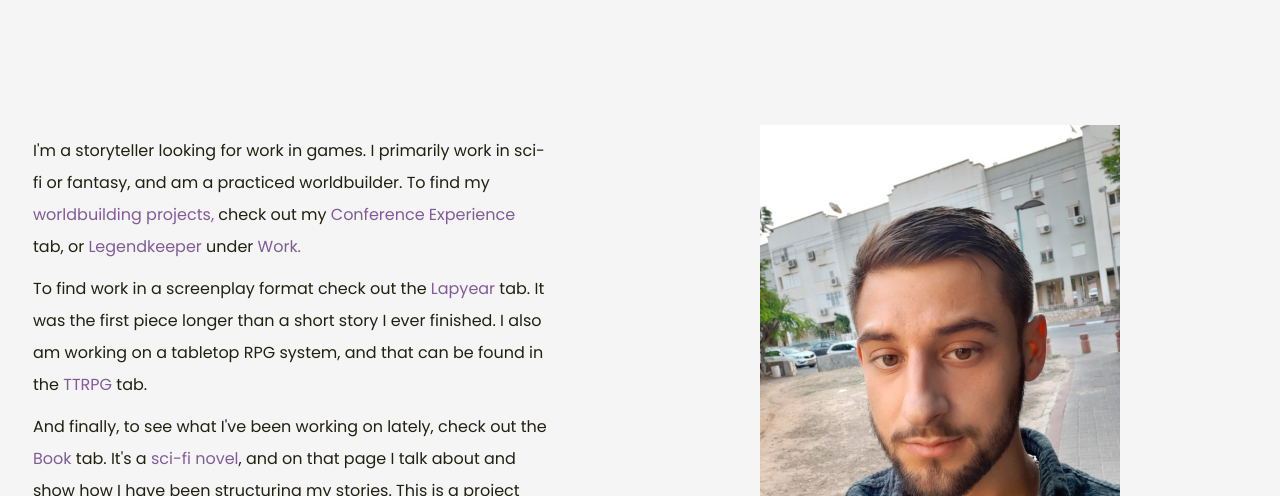
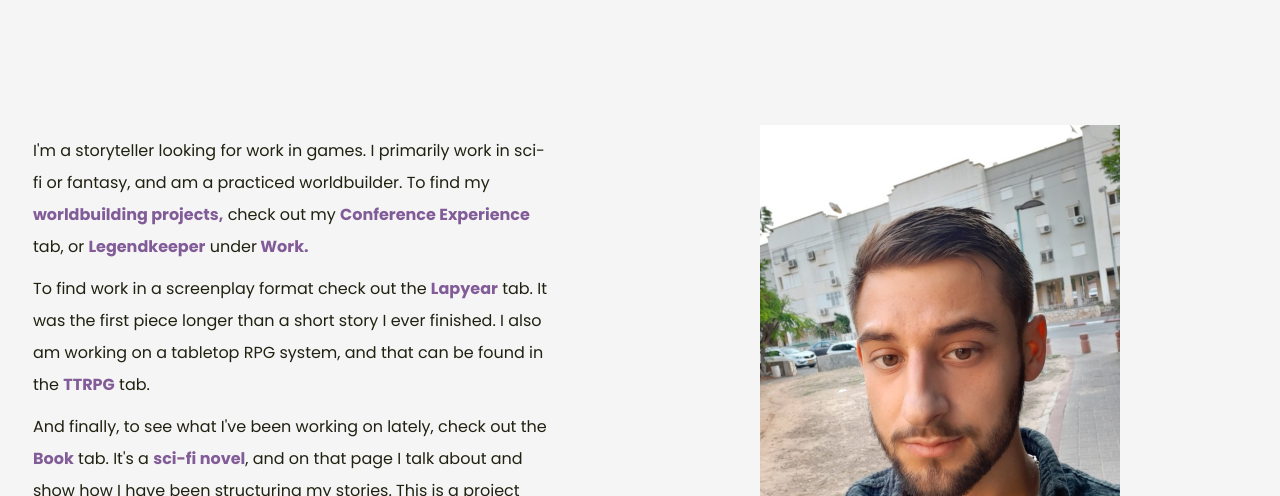
Before and after one commit to titojdavis/titojdavis.github.io, a plain HTML site: page index.html in a window 1280 px wide. Shown: the part 304-800 px from the top of the page. Drawn offline with nearby package versions, Linux system fonts and the light colour scheme.

Commit message:
Update index.html

```diff
--- a/index.html
+++ b/index.html
@@ -33,14 +33,15 @@
     <div class="row" style="padding-bottom: 2%;">
       <div id="halfLdivC">
         <p id="Pl">I'm a storyteller looking for work in games. I primarily work in sci-fi
-          or fantasy, and am a practiced worldbuilder. To find my <span style="color: #825C98">worldbuilding projects,</span>
-          check out my <span style="color: #825C98">Conference Experience</span> tab, or <span style="color: #825C98">Legendkeeper</span> under<span style="color: #825C98"> Work.</span>
+          or fantasy, and am a practiced worldbuilder. To find my <span style="color: #825C98"><strong>worldbuilding projects,</strong></span>
+          check out my <span style="color: #825C98"><strong>Conference Experience</strong></span> tab, or <span style="color: #825C98"><strong>Legendkeeper</strong></span>
+          under<span style="color: #825C98"><strong> Work.</strong></span>
         </p>
-        <p id="Pl">To find work in a screenplay format check out the <span style="color: #825C98">Lapyear</span> tab. It was the first
+        <p id="Pl">To find work in a screenplay format check out the <span style="color: #825C98"><strong>Lapyear</strong></span> tab. It was the first
           piece longer than a short story I ever finished. I also am working on a tabletop RPG system,
-          and that can be found in the <span style="color: #825C98">TTRPG</span> tab.
-          <p id="Pl">And finally, to see what I've been working on lately, check out the <span style="color: #825C98">Book</span> tab.
-             It's a <span style="color: #825C98">sci-fi novel</span>, and on that page I talk about and show how I have been structuring
+          and that can be found in the <span style="color: #825C98"><strong>TTRPG</strong></span> tab.
+          <p id="Pl">And finally, to see what I've been working on lately, check out the <span style="color: #825C98"><strong>Book</strong></span> tab.
+             It's a <span style="color: #825C98"><strong>sci-fi novel</strong></span>, and on that page I talk about and show how I have been structuring
              my stories. This is a project that I am both proud of the work I have done, and am
              excited to finish.
           </p>
```
